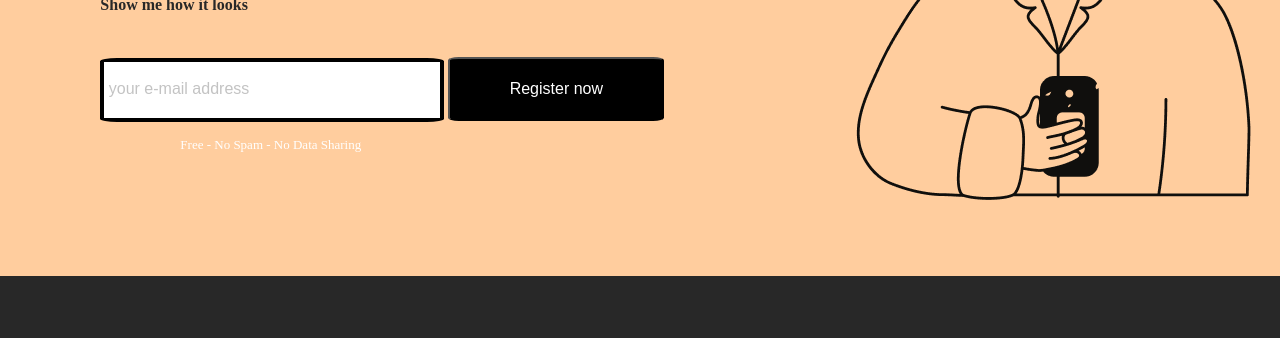
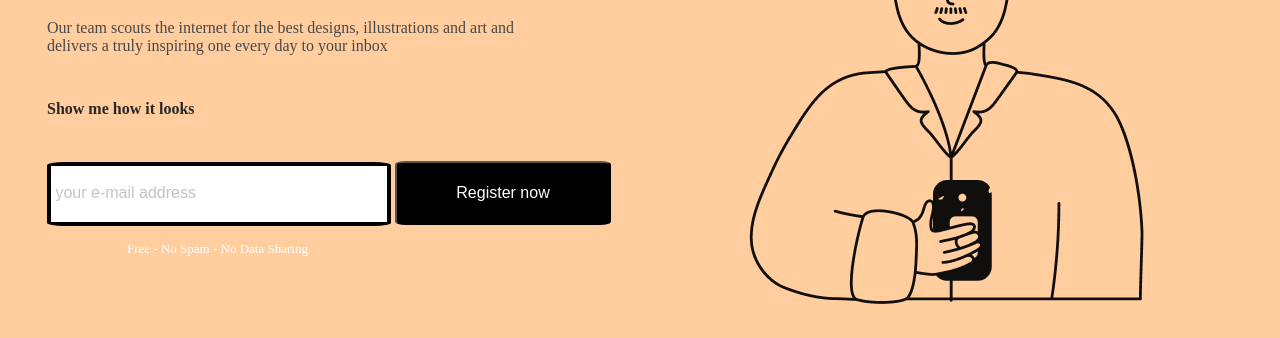
Before and after one commit to mrigendra23/micro-P1, a plain HTML site: page index.html in a window 1280 px wide. Shown: the part 316-654 px from the top of the page. Drawn offline with Linux system fonts and the light colour scheme.

Commit message:
initial commit

```diff
--- a/index.css
+++ b/index.css
@@ -5,8 +5,8 @@
 }
 .head{
  display: flex;
-height: 592px;
- width: 1440px;
+height: 100vh;
+ width: 100vw;
 flex-direction: row;
 justify-content: space-evenly;
 align-items: center;
```
